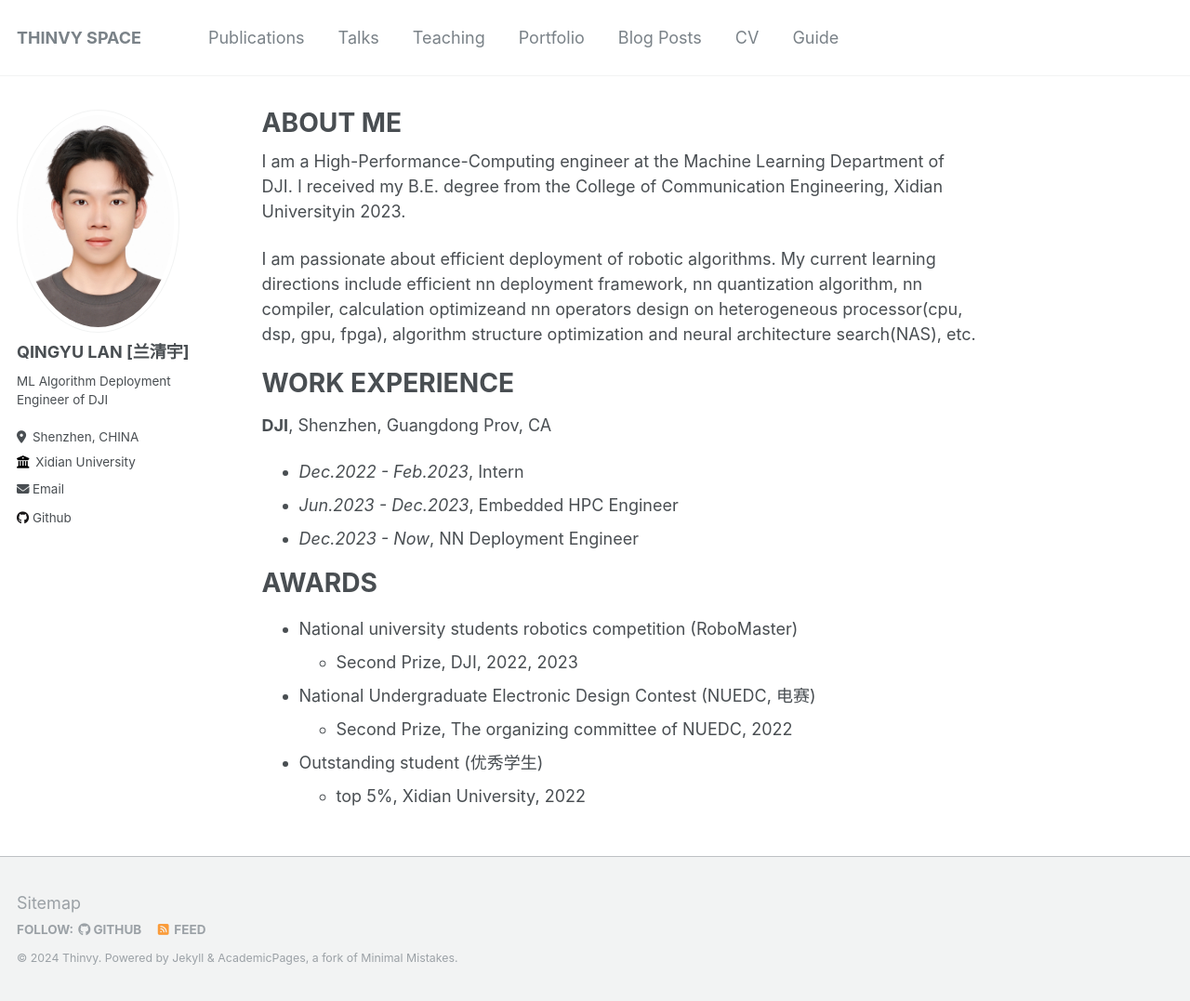
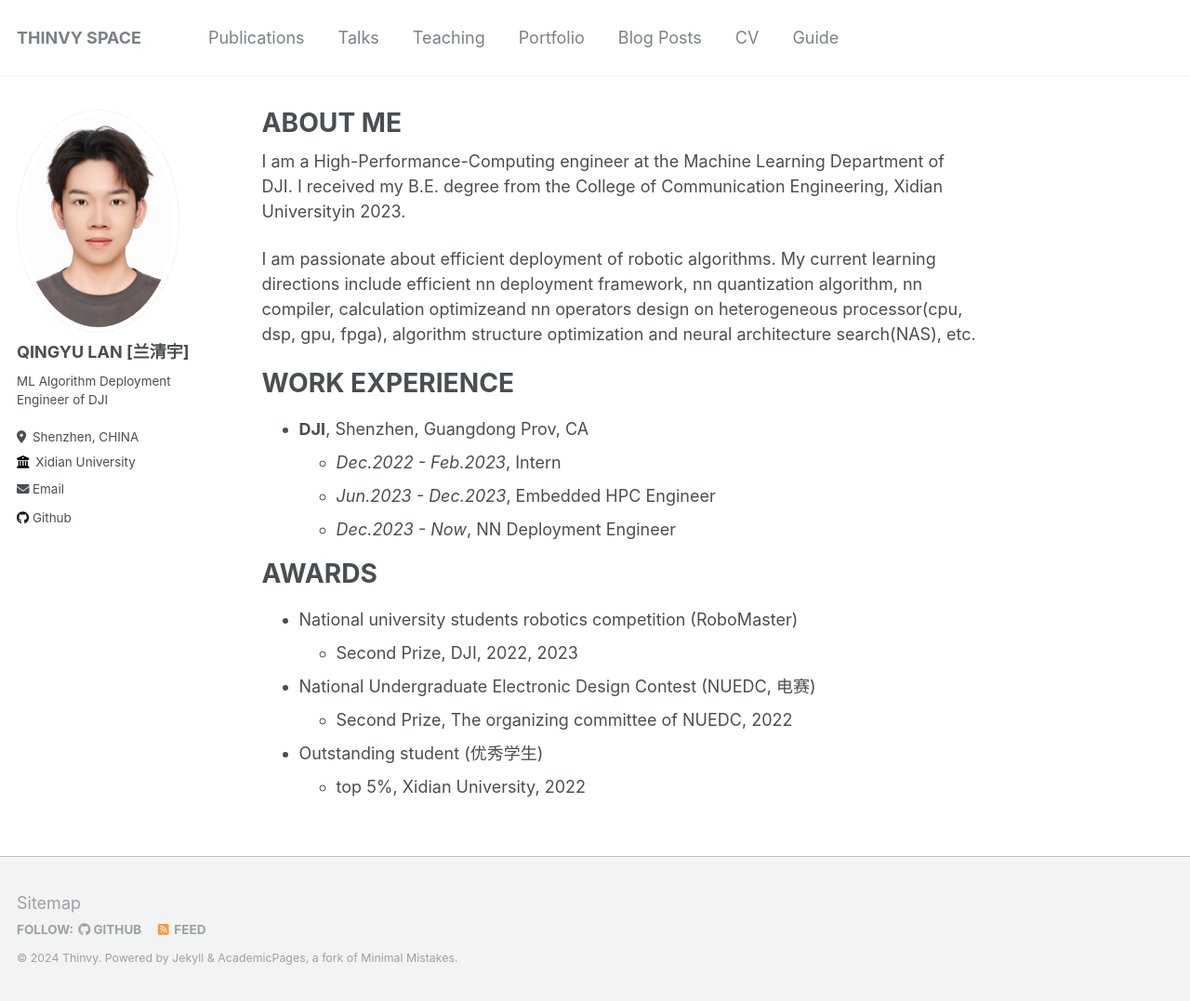
Before and after one commit to ThinvySpace/ThinvySpace.github.io, a Jekyll site: the page built from _pages/about.md, in a window 1280 px wide and 1077 px high. Shown: the whole window at 93% size. Built offline with Jekyll 4.4.1, drawn with Linux system fonts in a browser that asks for light colours.

```diff
--- a/_pages/about.md
+++ b/_pages/about.md
@@ -13,10 +13,10 @@ I am passionate about efficient deployment of robotic algorithms. My current lea
 
 WORK EXPERIENCE
 ======
-**DJI**, Shenzhen, Guangdong Prov, CA
-- _Dec.2022 - Feb.2023_, Intern
-- _Jun.2023 - Dec.2023_, Embedded HPC Engineer
-- _Dec.2023 - Now_, NN Deployment Engineer
+- **DJI**, Shenzhen, Guangdong Prov, CA
+  - _Dec.2022 - Feb.2023_, Intern
+  - _Jun.2023 - Dec.2023_, Embedded HPC Engineer
+  - _Dec.2023 - Now_, NN Deployment Engineer
 
 AWARDS
 ======
```
